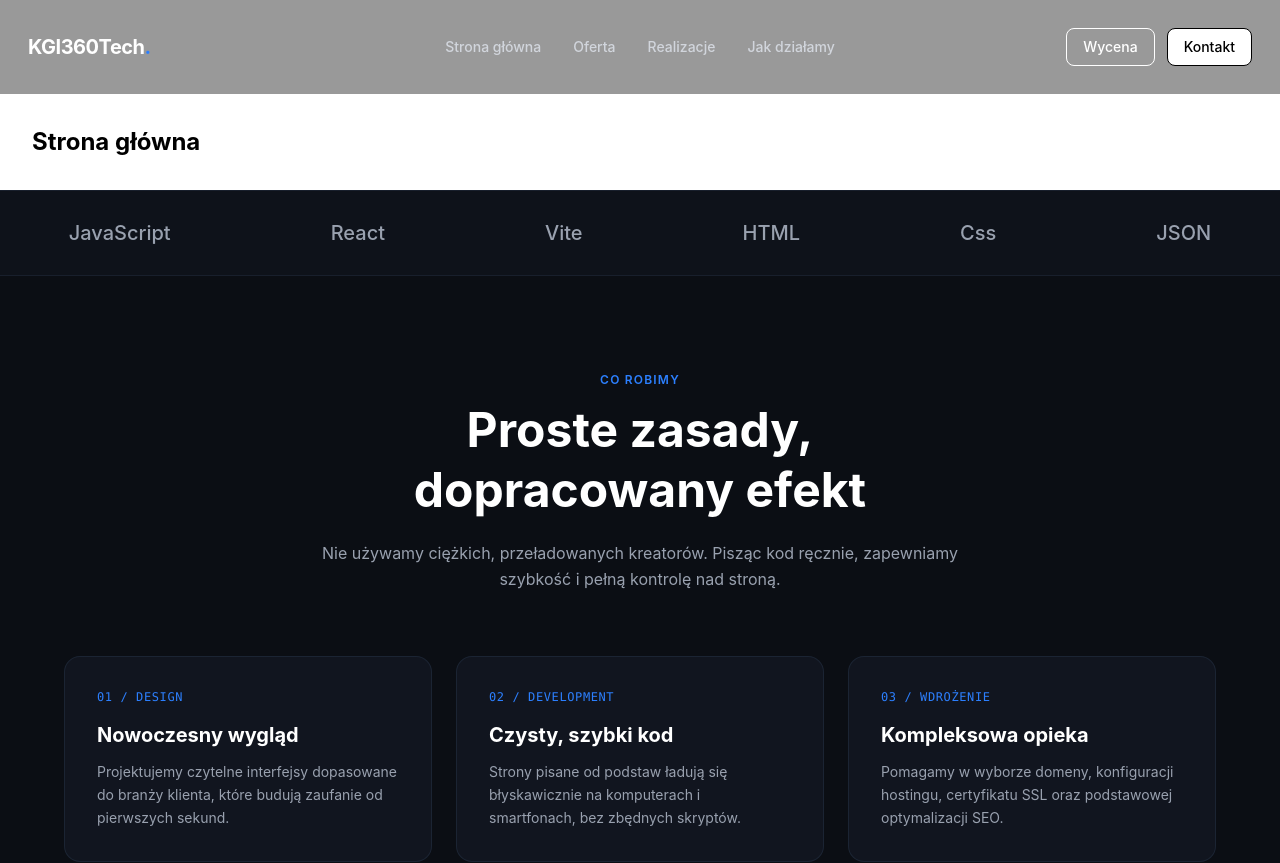
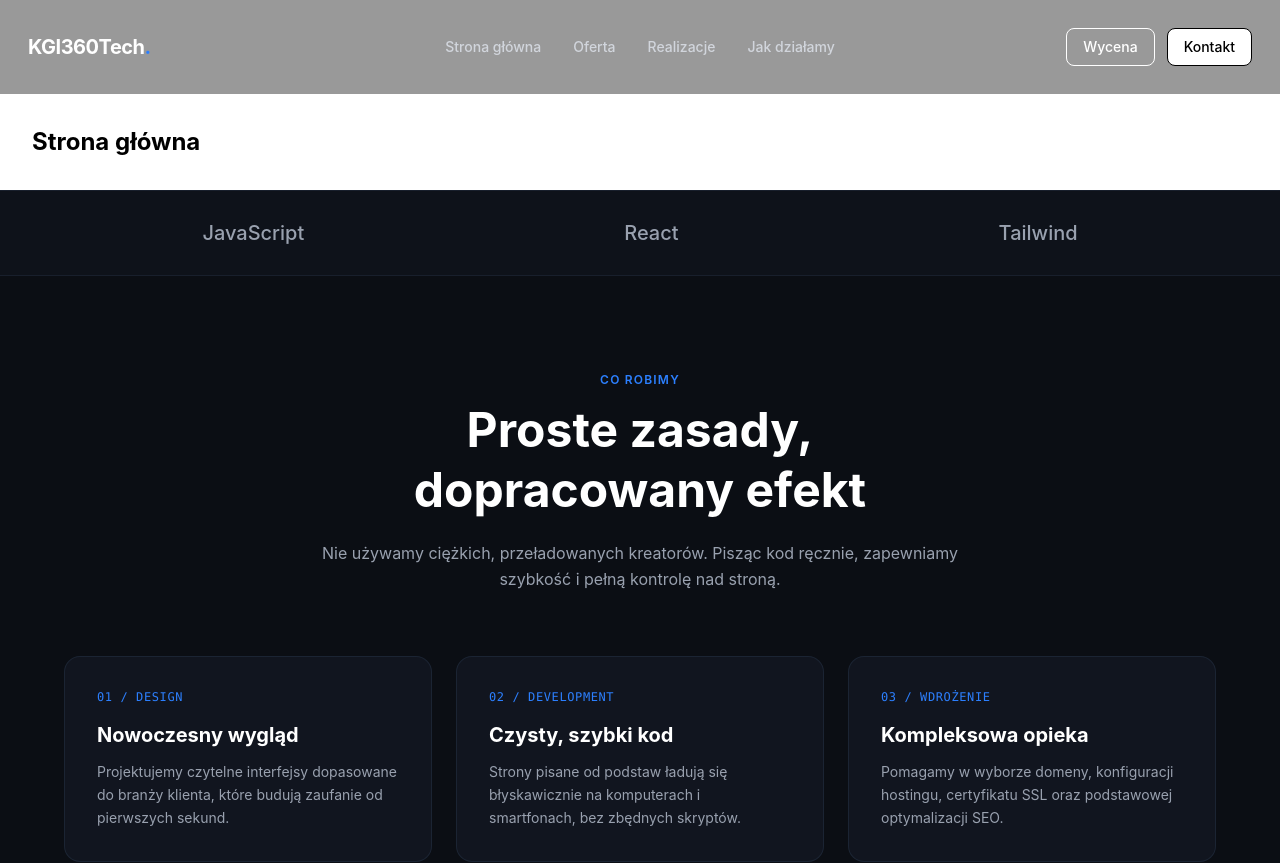
Before and after one commit to StudentST-PL/Our-Website, a React (Vite) app in the folder Frontend/: page / in a window 1280 px wide. Shown: the top 863 px of the page. Built offline with nearby package versions, Linux system fonts and the light colour scheme; a web font is replaced by a local one.

Commit message:
fix: Poprawka górnych nagłówków

```diff
--- a/Frontend/src/pages/CzymSieZajmujemy.jsx
+++ b/Frontend/src/pages/CzymSieZajmujemy.jsx
@@ -4,13 +4,10 @@ export default function CzymSieZajmujemy() {
       {/* Górne nagłówki */}
       <nav className="bg-[#0e121a] border-y border-gray-800/60 py-7 px-6">
         <div className="relative flex justify-center items-center">
-          <div className="flex items-center gap-40 text-gray-400 text-xl font-medium">
+          <div className="flex items-center gap-80 text-gray-400 text-xl font-medium">
             <a href="#" className="hover:text-white transition-colors">JavaScript</a>
             <a href="#" className="hover:text-white transition-colors">React</a>
-            <a href="#" className="hover:text-white transition-colors">Vite</a>
-            <a href="#" className="hover:text-white transition-colors">HTML</a>
-            <a href="#" className="hover:text-white transition-colors">Css</a>
-            <a href="#" className="hover:text-white transition-colors">JSON</a>
+            <a href="#" className="hover:text-white transition-colors">Tailwind</a>
           </div>
         </div>
       </nav>
```
